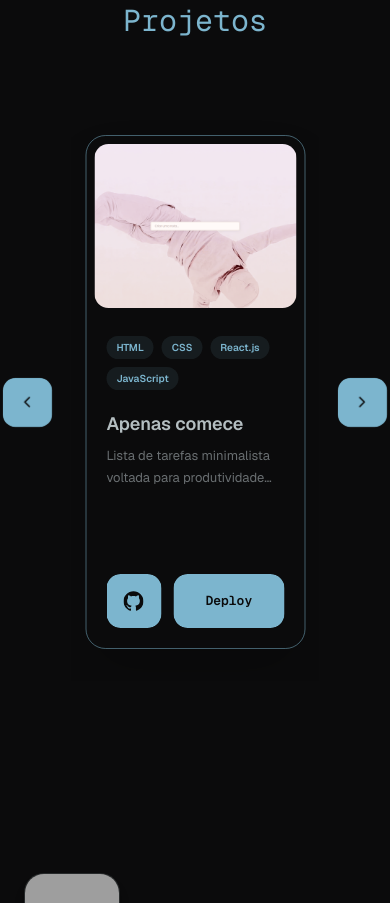
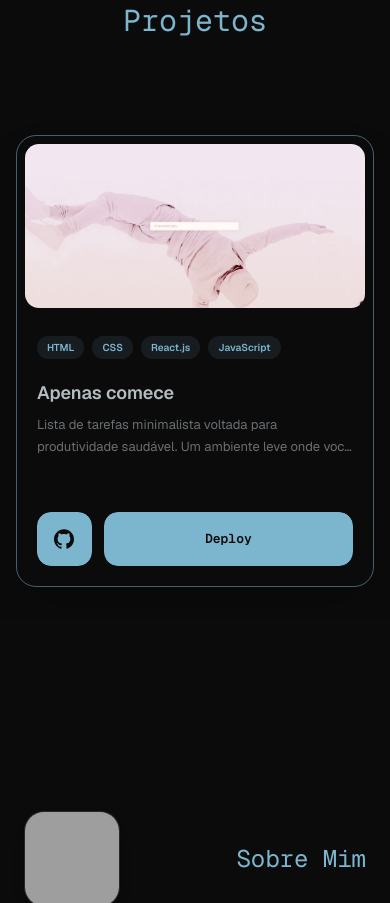
Before and after one commit to felipelinodev/portfolio, a Next.js app: page / in a window 390 px wide. Shown: the part 1620-2523 px from the top of the page. Built offline with nearby package versions, Linux system fonts and the light colour scheme; grey boxes are pictures that could not be loaded.

Commit message:
style: force hide carousel desktop arrows on mobile viewports and widen cards to 100% on mobile

```diff
--- a/src/components/sections/ProjectsSection.tsx
+++ b/src/components/sections/ProjectsSection.tsx
@@ -147,10 +147,10 @@ export default function ProjectsSection() {
       }
 
       // Arrow buttons pop in
-      const arrowElements = [
-        desktopPrevRef.current,
-        desktopNextRef.current
-      ].filter(Boolean);
+      const isMobile = window.innerWidth < 768;
+      const arrowElements = isMobile
+        ? []
+        : [desktopPrevRef.current, desktopNextRef.current].filter(Boolean);
 
       if (arrowElements.length > 0) {
         tl.from(arrowElements, {
@@ -204,7 +204,7 @@ export default function ProjectsSection() {
             ref={desktopPrevRef}
             color="white"
             speed="3s"
-            className="nav-arrow hidden md:flex group [&>div.absolute]:opacity-0 hover:[&>div.absolute]:opacity-100 [&>div.absolute]:transition-opacity [&>div.absolute]:duration-500 !rounded-xl transition-transform hover:scale-105 shrink-0 z-20"
+            className="nav-arrow !hidden md:!flex group [&>div.absolute]:opacity-0 hover:[&>div.absolute]:opacity-100 [&>div.absolute]:transition-opacity [&>div.absolute]:duration-500 !rounded-xl transition-transform hover:scale-105 shrink-0 z-20"
             innerClassName="!bg-[#7CB5CE] relative overflow-hidden before:absolute before:inset-0 before:bg-[#5a9ab5] before:-translate-y-full group-hover:before:translate-y-0 before:transition-transform before:duration-500 before:ease-out !h-[54.7px] !w-[54.7px] !text-[#0B0B0C] !rounded-xl !flex !items-center !justify-center"
           >
             <span className="relative z-10 flex items-center justify-center w-full h-full group-hover:text-white transition-colors duration-500">
@@ -222,7 +222,7 @@ export default function ProjectsSection() {
                 return (
                   <div
                     key={p.id}
-                    className="project-card flex-[0_0_95%] sm:flex-[0_0_460px] min-w-0 px-2 sm:px-5 flex flex-col"
+                    className="project-card flex-[0_0_100%] sm:flex-[0_0_460px] min-w-0 px-4 sm:px-5 flex flex-col"
                   >
                     <div
                       className={`rounded-[20px] border border-primary/20 bg-transparent overflow-hidden transition-all duration-500 ease-out mx-auto w-full sm:max-w-full flex-1 flex flex-col justify-between
@@ -315,7 +315,7 @@ export default function ProjectsSection() {
             ref={desktopNextRef}
             color="white"
             speed="3s"
-            className="nav-arrow hidden md:flex group [&>div.absolute]:opacity-0 hover:[&>div.absolute]:opacity-100 [&>div.absolute]:transition-opacity [&>div.absolute]:duration-500 !rounded-xl transition-transform hover:scale-105 shrink-0 z-20"
+            className="nav-arrow !hidden md:!flex group [&>div.absolute]:opacity-0 hover:[&>div.absolute]:opacity-100 [&>div.absolute]:transition-opacity [&>div.absolute]:duration-500 !rounded-xl transition-transform hover:scale-105 shrink-0 z-20"
             innerClassName="!bg-[#7CB5CE] relative overflow-hidden before:absolute before:inset-0 before:bg-[#5a9ab5] before:-translate-y-full group-hover:before:translate-y-0 before:transition-transform before:duration-500 before:ease-out !h-[54.7px] !w-[54.7px] !text-[#0B0B0C] !rounded-xl !flex !items-center !justify-center"
           >
             <span className="relative z-10 flex items-center justify-center w-full h-full group-hover:text-white transition-colors duration-500">
```
